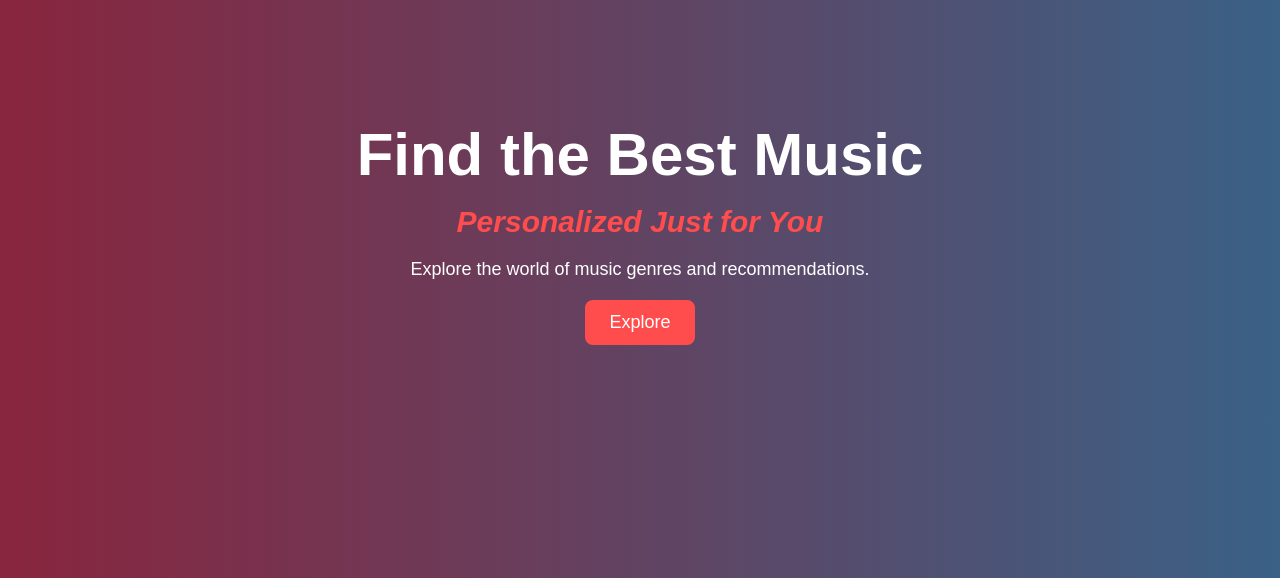
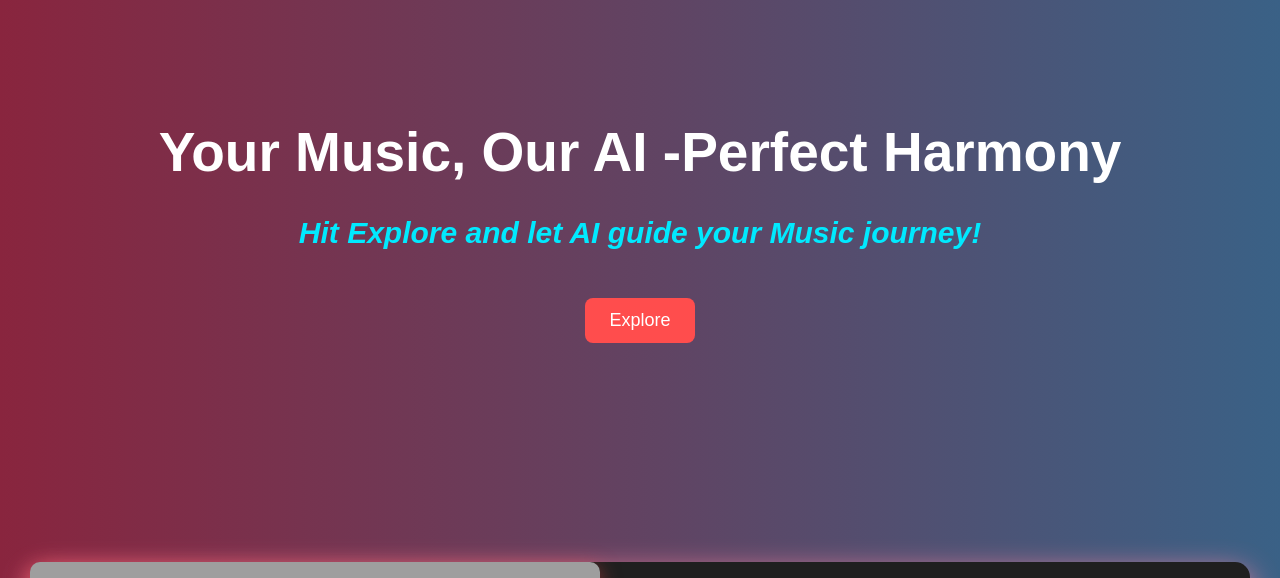
Before and after one commit to kavish54/BeatBliss, a Django app: page /home/ in a window 1280 px wide. Shown: the part 87-665 px from the top of the page. Run offline with Django 5.2, Linux system fonts and the light colour scheme; some libraries are stand-ins or nearby versions; grey boxes are pictures that could not be loaded.

Commit message:
done changes on home page

```diff
--- a/genreApp/static/genreApp/home.css
+++ b/genreApp/static/genreApp/home.css
@@ -15,7 +15,7 @@ body {
     text-align: center;
     padding: 120px 20px;
     /* background: linear-gradient(to bottom, #1c1c1c, #2b2b2b); */
-    height: 40rem;
+    height: 32rem;
     background: #3a6186;  /* fallback for old browsers */
     background: -webkit-linear-gradient(to right, #89253e, #3a6186);  /* Chrome 10-25, Safari 5.1-6 */
     background: linear-gradient(to right, #89253e, #3a6186);
@@ -24,25 +24,26 @@ body {
 .hero-title {
     margin-top:0rem;
     margin-bottom: 1rem;
-    font-size: 60px;
+    font-size: 55px;
     font-weight: bold;
     animation: fadeIn 1.5s;
 }
 
 .hero-subtitle {
-    margin-top:;
+    margin-top: 2rem;
     font-size: 30px;
-    color: #ff4d4d;
+    color: #00eaff;
     font-style: italic;
     animation: slideIn 1.5s ease-in-out;
 }
 
-.hero-text {
+/* .hero-text {
     font-size: 18px;
     margin: 20px 0;
-}
+} */
 
 .explore-btn {
+    margin-top:3rem;
     background-color: #ff4d4d;
     color: #fff;
     border: none;
--- a/genreApp/templates/genreApp/home.html
+++ b/genreApp/templates/genreApp/home.html
@@ -207,7 +207,7 @@
         <div class="auth">
             {% if request.session.current_user %}
             <a href={% url "login" %}
-                ><img src="https://cdn-icons-png.flaticon.com/512/3135/3135715.png" alt="Profile" class="profile-img"
+                ><img src="https://encrypted-tbn0.gstatic.com/images?q=tbn:ANd9GcSvNUHwnizAk7OFnZ5aJMQJq7UZDBONJKvKIg&sg" alt="Profile" class="profile-img"
             /></a>
             {% else %}
                 <a href={% url "login" %}><h3>Login</h3></a>
@@ -220,18 +220,18 @@
     <!-- Hero Section -->
     <section id="hero">
         <div class="hero-content">
-            <h1 class="hero-title">Find the Best Music</h1>
-            <h2 class="hero-subtitle">Personalized Just for You</h2>
-            <p class="hero-text">Explore the world of music genres and recommendations.</p>
+            <h1 class="hero-title">Your Music, Our AI -Perfect Harmony </h1>
+            <h2 class="hero-subtitle">Hit Explore and let AI guide your Music journey! </h2>
+            <!-- <p class="hero-text">.</p> -->
             <button class="explore-btn" onclick="scrollToSection()">Explore</button>
         </div>
     </section>
 
     <!-- Genre Section -->
-    <section class="content-section">
+    <section class="content-section-a">
 
         <div class="image-container">
-          <img src="{% static 'Images/wmremove-transformed.png' %}" alt="Genre">
+          <img src="https://static6.depositphotos.com/1001599/569/i/450/depositphotos_5691496-stock-photo-treble-clef.jpg" alt="Genre">
         </div>
         <div class="text-container">
             <h2>Discover Genres</h2>
@@ -241,14 +241,15 @@
     </section>
 
     <!-- Recommender Section -->
-    <section class="content-section">
-        <div class="image-container">
-            <img src="{% static 'images/recommender.jpg' %}" alt="Recommender">
-        </div>
+    <section class="content-section-b">
+
         <div class="text-container">
             <h2>Get Recommendations</h2>
             <p>Find songs tailored to your taste based on what you love.</p>
             <a href="/recommender" class="go-btn">Go to Recommender</a>
+        </div>
+        <div class="image-container">
+          <img src="https://img.freepik.com/free-vector/musical-notes-frame-with-text-space_1017-32857.jpg?semt=ais_hybrid" alt="Recommender">
         </div>
     </section>
 
```
Also changed, not shown: other parts of genreApp/static/genreApp/home.css (+31 -7 lines).
